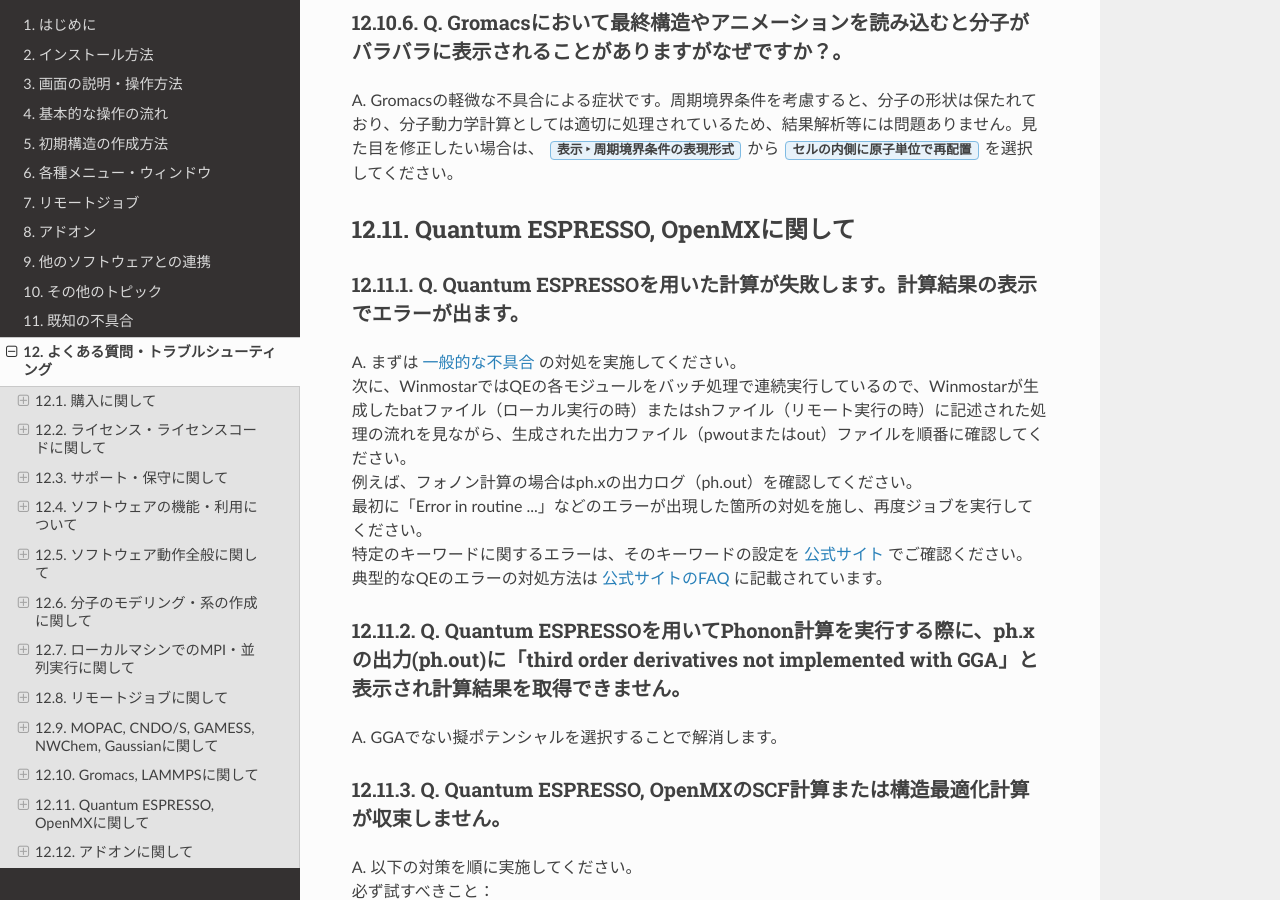
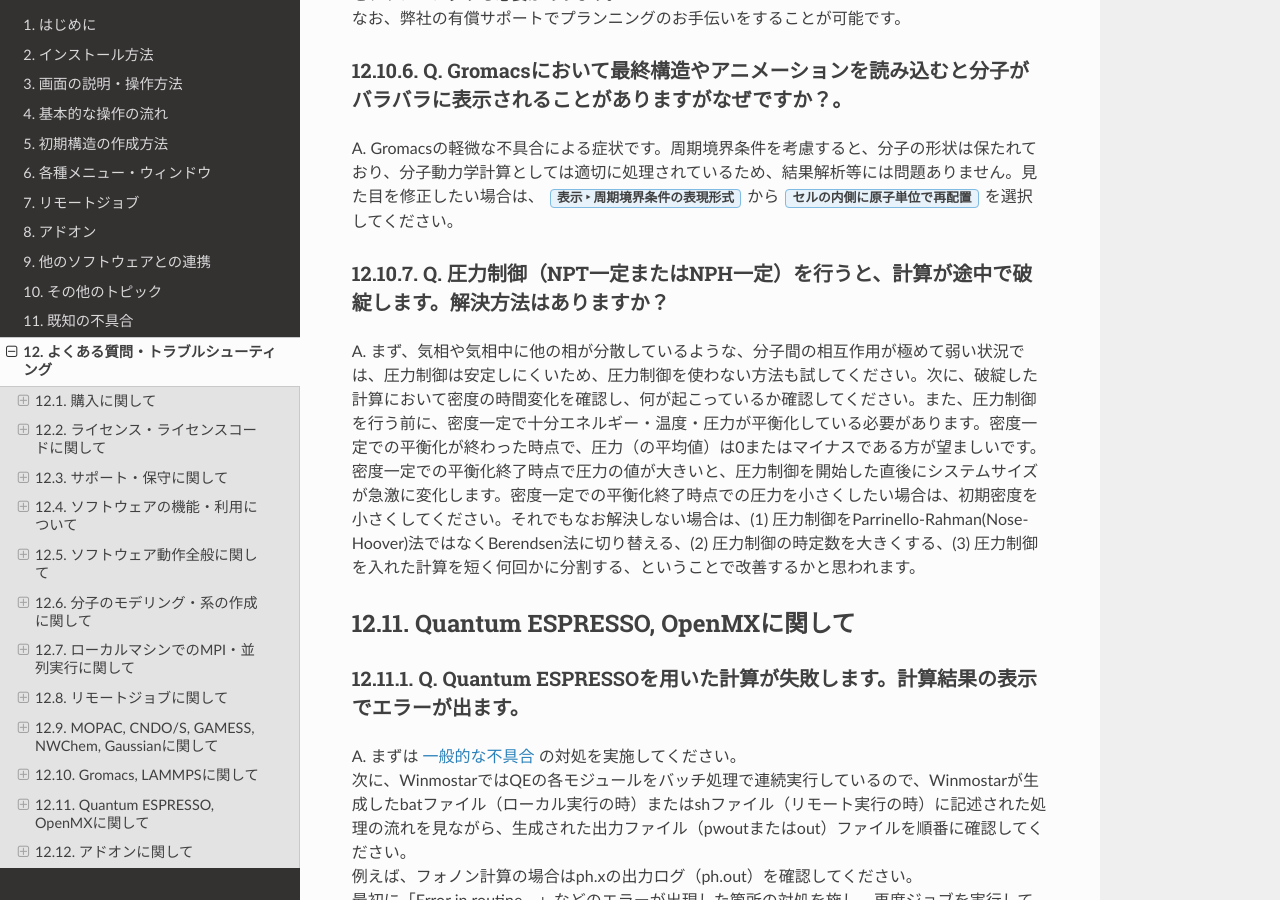
Before and after one commit to X-Ability/winmostar_doc, a Sphinx documentation site: the page built from source/faq/faq.rst, in a window 1280 px wide and 900 px high, scrolled down 19257 px. Built offline with Sphinx 7.4.7 and the Read the Docs theme 2.0.0, drawn with Linux system fonts in a browser that asks for light colours; some of the changed text lies outside the part shown.

Commit message:
FAQ追記

```diff
--- a/source/faq/faq.rst
+++ b/source/faq/faq.rst
@@ -551,6 +551,11 @@
 
 | A. Gromacsの軽微な不具合による症状です。周期境界条件を考慮すると、分子の形状は保たれており、分子動力学計算としては適切に処理されているため、結果解析等には問題ありません。見た目を修正したい場合は、 :menuselection:`表示 --> 周期境界条件の表現形式` から :guilabel:`セルの内側に原子単位で再配置` を選択してください。
 
+Q. 圧力制御（NPT一定またはNPH一定）を行うと、計算が途中で破綻します。解決方法はありますか？
+^^^^^^^^^^^^^^^^^^^^^^^^^^^^^^^^^^^^^^^^^^^^^^^^^^^^^^^^^^^^^^^^^^^^^^^^^^^^^^^^^^^^^^^^^^^^^^^^^^^^^^^^^^^^^^^^^^^^
+
+| A. まず、気相や気相中に他の相が分散しているような、分子間の相互作用が極めて弱い状況では、圧力制御は安定しにくいため、圧力制御を使わない方法も試してください。次に、破綻した計算において密度の時間変化を確認し、何が起こっているか確認してください。また、圧力制御を行う前に、密度一定で十分エネルギー・温度・圧力が平衡化している必要があります。密度一定での平衡化が終わった時点で、圧力（の平均値）は0またはマイナスである方が望ましいです。密度一定での平衡化終了時点で圧力の値が大きいと、圧力制御を開始した直後にシステムサイズが急激に変化します。密度一定での平衡化終了時点での圧力を小さくしたい場合は、初期密度を小さくしてください。それでもなお解決しない場合は、(1) 圧力制御をParrinello-Rahman(Nose-Hoover)法ではなくBerendsen法に切り替える、(2) 圧力制御の時定数を大きくする、(3) 圧力制御を入れた計算を短く何回かに分割する、ということで改善するかと思われます。
+
 Quantum ESPRESSO, OpenMXに関して
 --------------------------------------
 
```
